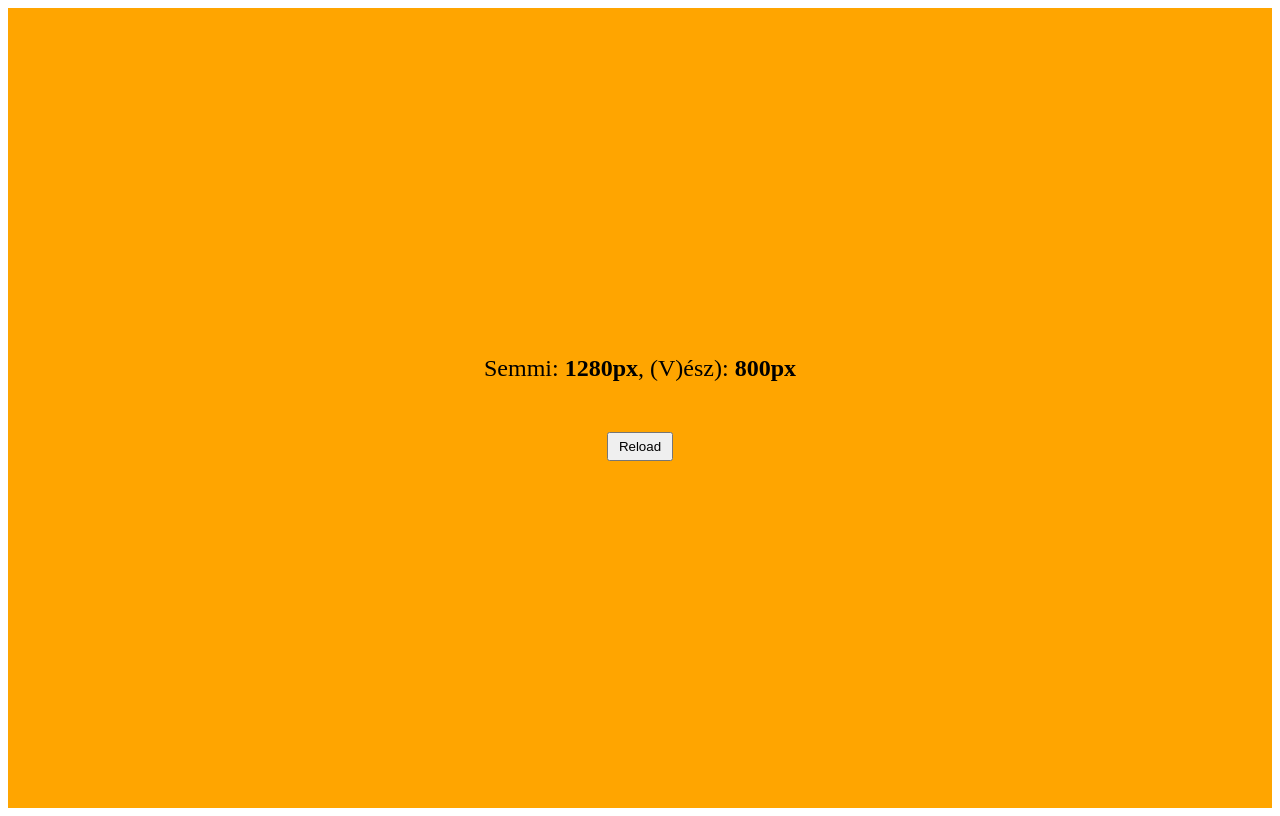
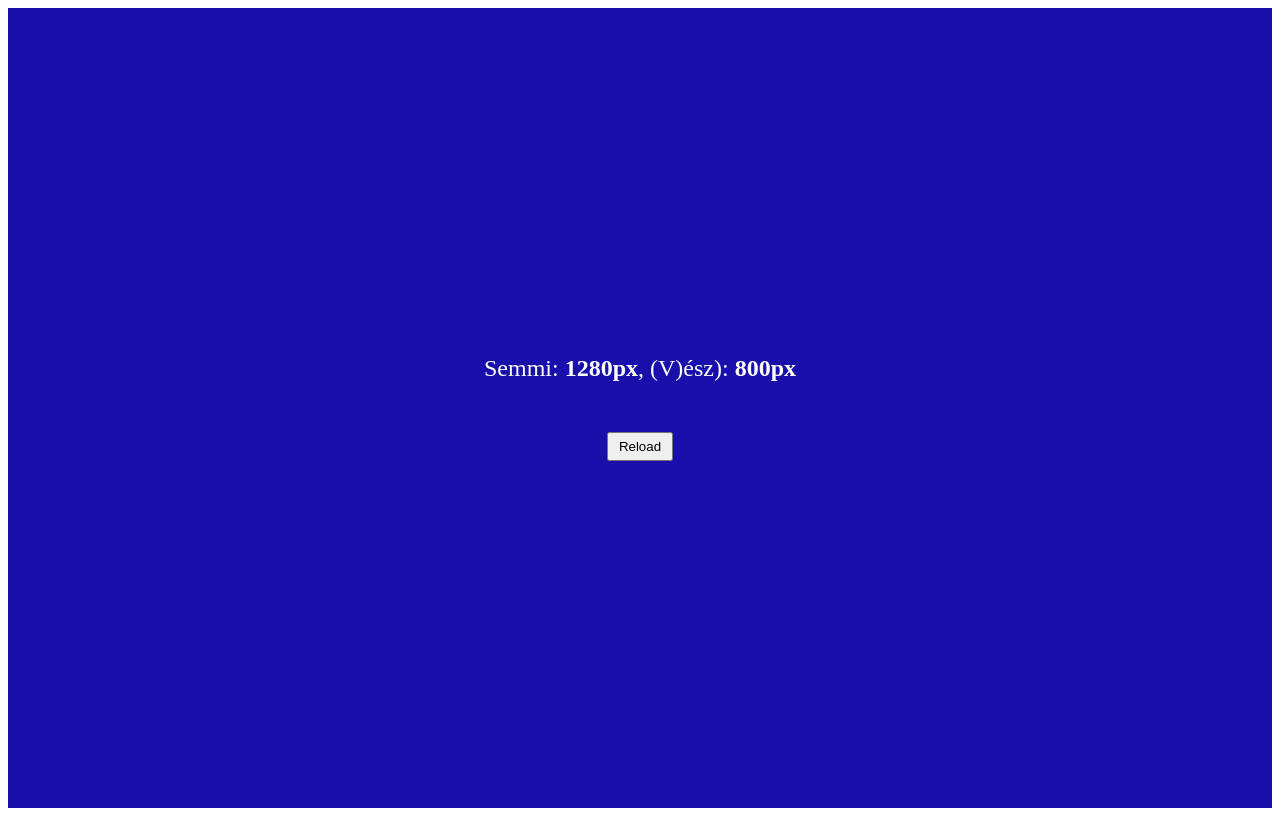
Before and after one commit to OfficialCritical/criticalsize, a plain HTML site: page index.html in a window 1280 px wide. Drawn offline with Linux system fonts and the light colour scheme.

Commit message:
Update index.html

```diff
--- a/index.html
+++ b/index.html
@@ -10,8 +10,12 @@
             align-items: center;
             justify-content: center;
             font-size: 1.5rem;
-            background: orange;
+            background: rgb(25, 15, 170);
             overflow: hidden;
+        }
+
+        #meretek{
+            color: white;
         }
     </style>
     <script>
```
